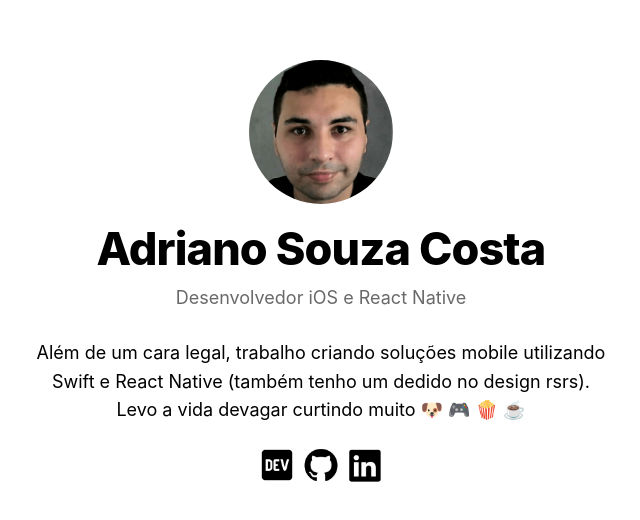
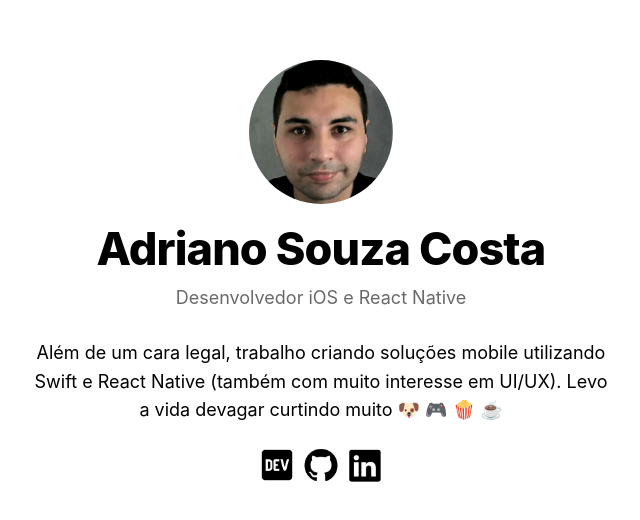
Before and after one commit to didisouzacosta/personal-site, a Next.js app: page / in a window 1280 px wide. Shown: the part 122-642 px from the top of the page, without its empty margins (319-959 px from the left). Built offline with nearby package versions, Linux system fonts and the light colour scheme.

Commit message:
Corrigindo texto sobre

```diff
--- a/pages/Home/index.tsx
+++ b/pages/Home/index.tsx
@@ -45,7 +45,7 @@ const Home = () => {
       <section className={styles.infos}>
         <p data-testid="about">
           Além de um cara legal, trabalho criando soluções mobile utilizando
-          Swift e React Native (também tenho um dedido no design rsrs). Levo a
+          Swift e React Native (também com muito interesse em UI/UX). Levo a
           vida devagar curtindo muito 🐶 🎮 🍿 ☕
         </p>
         <Link href="https://dev.to/didisouzacosta" replace={false}>
```
Also changed, not shown: 1 other file (tests, documents, lock files or other folders).
